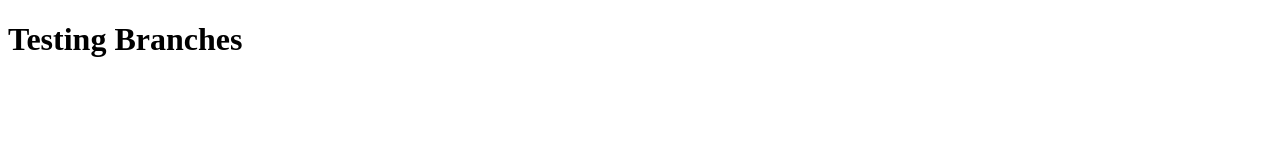
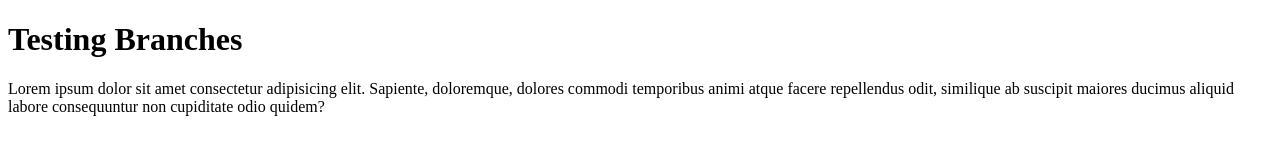
Before and after one commit to lasyavanga/testing-branches, a plain HTML site: page index.html in a window 1280 px wide. Drawn offline with Linux system fonts and the light colour scheme.

Commit message:
Added some text

```diff
--- a/index.html
+++ b/index.html
@@ -8,5 +8,6 @@
 </head>
 <body>
     <h1>Testing Branches</h1>
+    <p>Lorem ipsum dolor sit amet consectetur adipisicing elit. Sapiente, doloremque, dolores commodi temporibus animi atque facere repellendus odit, similique ab suscipit maiores ducimus aliquid labore consequuntur non cupiditate odio quidem?</p>
 </body>
 </html>
```
